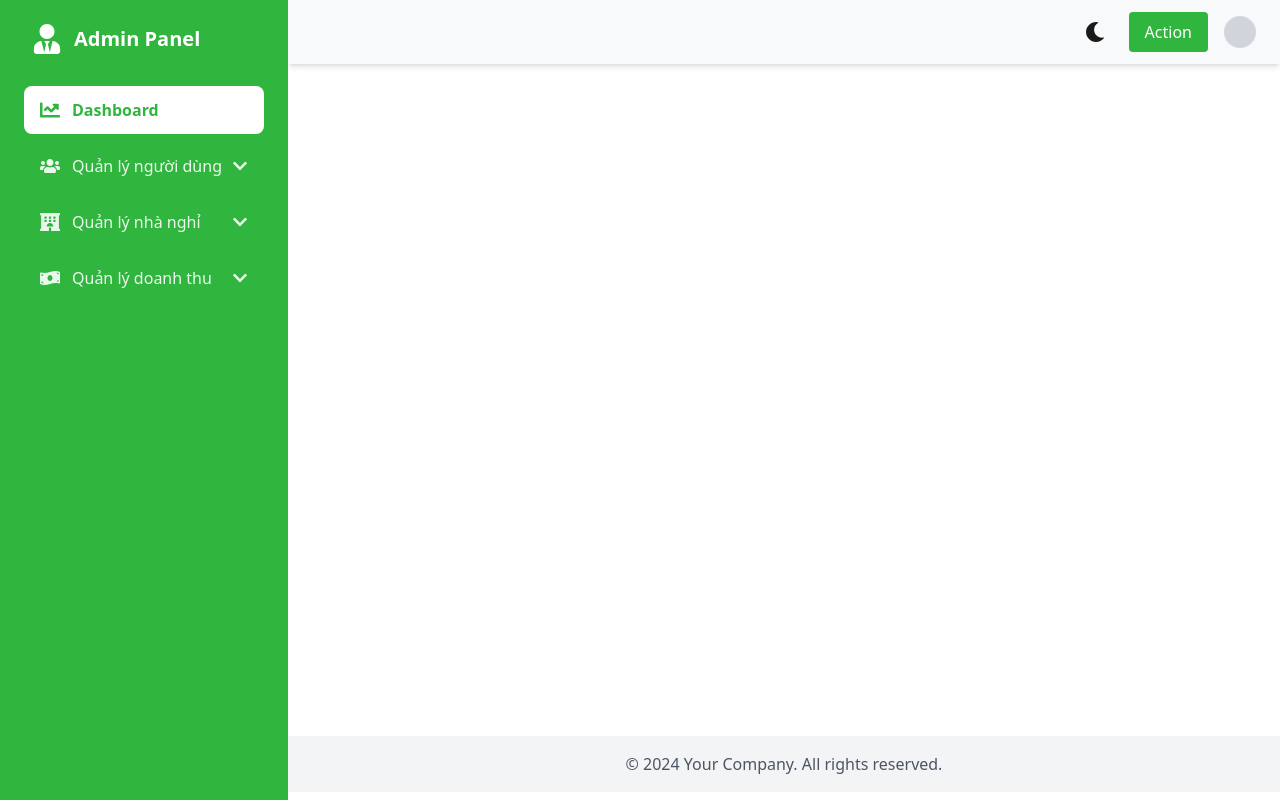
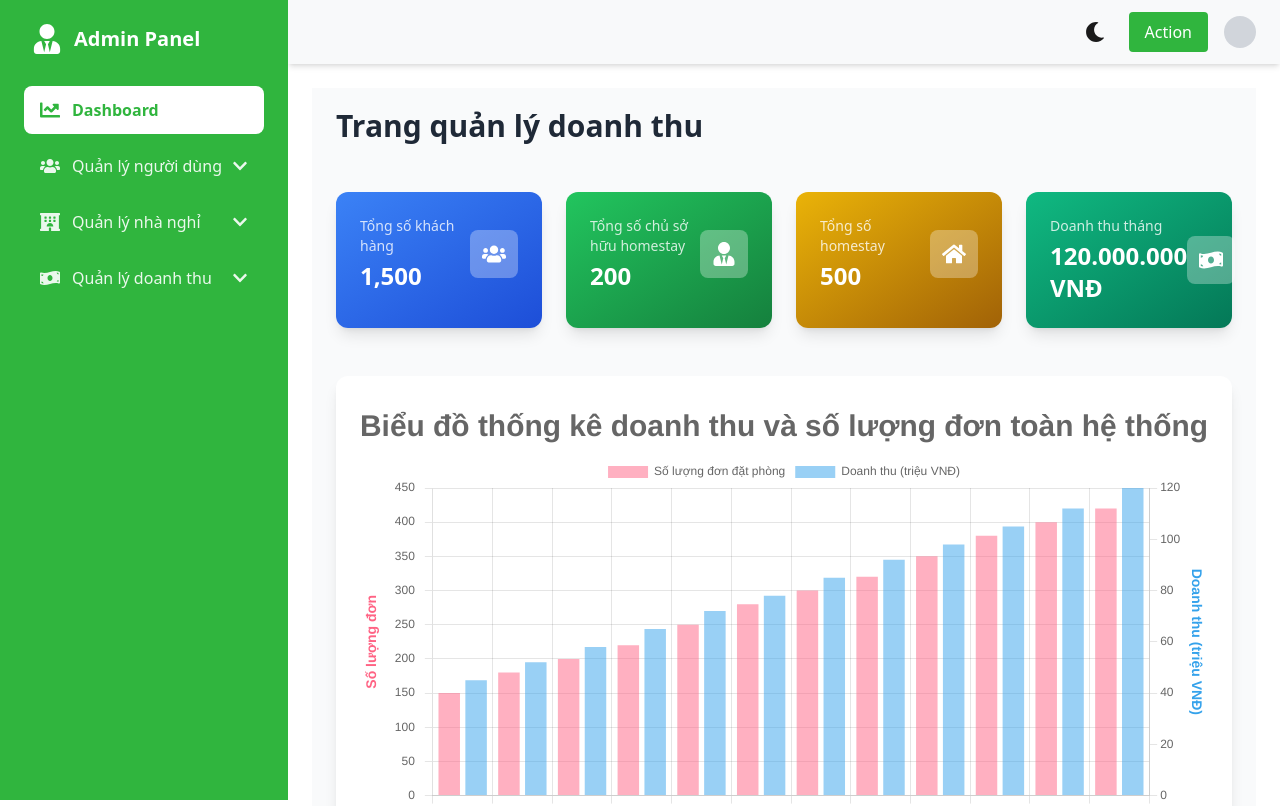
Before and after one commit to nguyenlm11/Cho_Tot_Travel_Managements, a React (Vite) app: page /admin/dashboard in a window 1280 px wide. Shown: the top 806 px of the page. Built offline with nearby package versions, Linux system fonts and the light colour scheme.

Commit message:
Push code Dashboard Admin

```diff
--- a/package.json
+++ b/package.json
@@ -10,8 +10,10 @@
     "preview": "vite preview"
   },
   "dependencies": {
+    "chart.js": "^4.4.8",
     "framer-motion": "^12.5.0",
     "react": "^19.0.0",
+    "react-chartjs-2": "^5.3.0",
     "react-dom": "^19.0.0",
     "react-icons": "^5.5.0",
     "react-router-dom": "^7.3.0"
--- /dev/null
+++ b/src/pages/admin/Dashboard.jsx
@@ -0,0 +1,196 @@
+import React from 'react';
+import { Bar } from "react-chartjs-2";
+import {
+    Chart as ChartJS,
+    CategoryScale,
+    LinearScale,
+    PointElement,
+    LineElement,
+    BarElement,
+    Title as ChartTitle,
+    Tooltip,
+    Legend,
+} from "chart.js";
+import { FaUsers, FaHome, FaMoneyBillWave, FaUserTie } from 'react-icons/fa';
+
+ChartJS.register(
+    CategoryScale,
+    LinearScale,
+    PointElement,
+    LineElement,
+    BarElement,
+    ChartTitle,
+    Tooltip,
+    Legend
+);
+
+export default function AdminDashboard() {
+    const labels = [
+        "Tháng 1", "Tháng 2", "Tháng 3", "Tháng 4", "Tháng 5", "Tháng 6",
+        "Tháng 7", "Tháng 8", "Tháng 9", "Tháng 10", "Tháng 11", "Tháng 12"
+    ];
+
+    const options = {
+        responsive: true,
+        interaction: {
+            mode: 'index',
+            intersect: false,
+        },
+        plugins: {
+            legend: {
+                position: "top",
+            },
+            title: {
+                display: true,
+                text: "Biểu đồ thống kê doanh thu và số lượng đơn toàn hệ thống",
+                font: {
+                    size: 30,
+                    weight: "bold",
+                },
+            },
+        },
+        scales: {
+            y: {
+                type: 'linear',
+                display: true,
+                position: 'left',
+                title: {
+                    display: true,
+                    text: 'Số lượng đơn',
+                    font: {
+                        size: 14,
+                        weight: 'bold',
+                        family: "'Helvetica Neue', 'Helvetica', 'Arial', sans-serif"
+                    },
+                    color: 'rgb(255, 99, 132)'
+                },
+                ticks: {
+                    font: {
+                        size: 12,
+                        weight: '500'
+                    },
+                    color: '#666',
+                    padding: 10
+                },
+                border: {
+                    color: '#e0e0e0'
+                }
+            },
+            y1: {
+                type: 'linear',
+                display: true,
+                position: 'right',
+                title: {
+                    display: true,
+                    text: 'Doanh thu (triệu VNĐ)',
+                    font: {
+                        size: 14,
+                        weight: 'bold',
+                        family: "'Helvetica Neue', 'Helvetica', 'Arial', sans-serif"
+                    },
+                    color: 'rgb(53, 162, 235)'
+                },
+                grid: {
+                    drawOnChartArea: false
+                },
+            },
+            x: {
+                ticks: {
+                    font: {
+                        size: 12,
+                        weight: '500'
+                    },
+                    color: '#666'
+                }
+            }
+        },
+        barPercentage: 0.8,
+        categoryPercentage: 0.9
+    };
+
+    const combinedData = {
+        labels,
+        datasets: [
+            {
+                label: "Số lượng đơn đặt phòng",
+                data: [150, 180, 200, 220, 250, 280, 300, 320, 350, 380, 400, 420],
+                borderColor: "rgb(255, 99, 132)",
+                backgroundColor: "rgba(255, 99, 132, 0.5)",
+                yAxisID: 'y',
+            },
+            {
+                label: "Doanh thu (triệu VNĐ)",
+                data: [45, 52, 58, 65, 72, 78, 85, 92, 98, 105, 112, 120],
+                borderColor: "rgb(53, 162, 235)",
+                backgroundColor: "rgba(53, 162, 235, 0.5)",
+                yAxisID: 'y1',
+            },
+        ],
+    };
+
+    return (
+        <div className="min-h-screen bg-gray-50 p-6">
+            <h1 className="text-3xl font-bold text-gray-800 mb-12 -mt-1">Trang quản lý doanh thu</h1>
+
+            <div className="grid grid-cols-1 sm:grid-cols-2 lg:grid-cols-4 gap-6 mb-6">
+                {/* Tổng số khách hàng */}
+                <div className="bg-gradient-to-br from-blue-500 to-blue-700 rounded-xl shadow-lg p-6 transform transition-transform duration-300 hover:-translate-y-1">
+                    <div className="flex items-center justify-between">
+                        <div>
+                            <p className="text-white text-opacity-80 text-sm font-medium mb-1">Tổng số khách hàng</p>
+                            <p className="text-white text-2xl font-bold">1,500</p>
+                        </div>
+                        <div className="bg-white bg-opacity-30 p-3 rounded-lg">
+                            <FaUsers className="text-white text-2xl" />
+                        </div>
+                    </div>
+                </div>
+
+                {/* Tổng số chủ nhà */}
+                <div className="bg-gradient-to-br from-green-500 to-green-700 rounded-xl shadow-lg p-6 transform transition-transform duration-300 hover:-translate-y-1">
+                    <div className="flex items-center justify-between">
+                        <div>
+                            <p className="text-white text-opacity-80 text-sm font-medium mb-1">Tổng số chủ sở hữu homestay</p>
+                            <p className="text-white text-2xl font-bold">200</p>
+                        </div>
+                        <div className="bg-white bg-opacity-30 p-3 rounded-lg">
+                            <FaUserTie className="text-white text-2xl" />
+                        </div>
+                    </div>
+                </div>
+
+                {/* Tổng số homestay */}
+                <div className="bg-gradient-to-br from-yellow-500 to-yellow-700 rounded-xl shadow-lg p-6 transform transition-transform duration-300 hover:-translate-y-1">
+                    <div className="flex items-center justify-between">
+                        <div>
+                            <p className="text-white text-opacity-80 text-sm font-medium mb-1">Tổng số homestay</p>
+                            <p className="text-white text-2xl font-bold">500</p>
+                        </div>
+                        <div className="bg-white bg-opacity-30 p-3 rounded-lg">
+                            <FaHome className="text-white text-2xl" />
+                        </div>
+                    </div>
+                </div>
+
+                {/* Doanh thu tháng */}
+                <div className="bg-gradient-to-br from-emerald-500 to-emerald-700 rounded-xl shadow-lg p-6 transform transition-transform duration-300 hover:-translate-y-1">
+                    <div className="flex items-center justify-between">
+                        <div>
+                            <p className="text-white text-opacity-80 text-sm font-medium mb-1">Doanh thu tháng</p>
+                            <p className="text-white text-2xl font-bold">120.000.000 VNĐ</p>
+                        </div>
+                        <div className="bg-white bg-opacity-30 p-3 rounded-lg">
+                            <FaMoneyBillWave className="text-white text-2xl" />
+                        </div>
+                    </div>
+                </div>
+            </div>
+
+            <div className="mt-12">
+                <div className="bg-white rounded-xl shadow-lg p-6">
+                    <Bar options={options} data={combinedData} />
+                </div>
+            </div>
+        </div>
+    );
+}
--- a/src/routes/admin.routes.jsx
+++ b/src/routes/admin.routes.jsx
@@ -1,8 +1,8 @@
 import React from 'react';
 import { Route } from 'react-router-dom';
 
-// Import admin components (commented for now)
-// import AdminDashboard from '../pages/admin/Dashboard';
+// Import admin components
+import AdminDashboard from '../pages/admin/Dashboard';
 // import AdminCustomers from '../pages/admin/Customers';
 // import AdminOwners from '../pages/admin/Owners';
 // import AdminHomestays from '../pages/admin/Homestays';
@@ -12,7 +12,7 @@ import { Route } from 'react-router-dom';
 export const adminRoutes = [
   {
     path: "/admin/dashboard",
-    element: null, // <AdminDashboard />
+    element: <AdminDashboard />
   },
   {
     path: "/admin/users/customers",
```
Also changed, not shown: src/pages/admin/Dashboard.css (added, +66 -0 lines), 1 other file (tests, documents, lock files or other folders).
